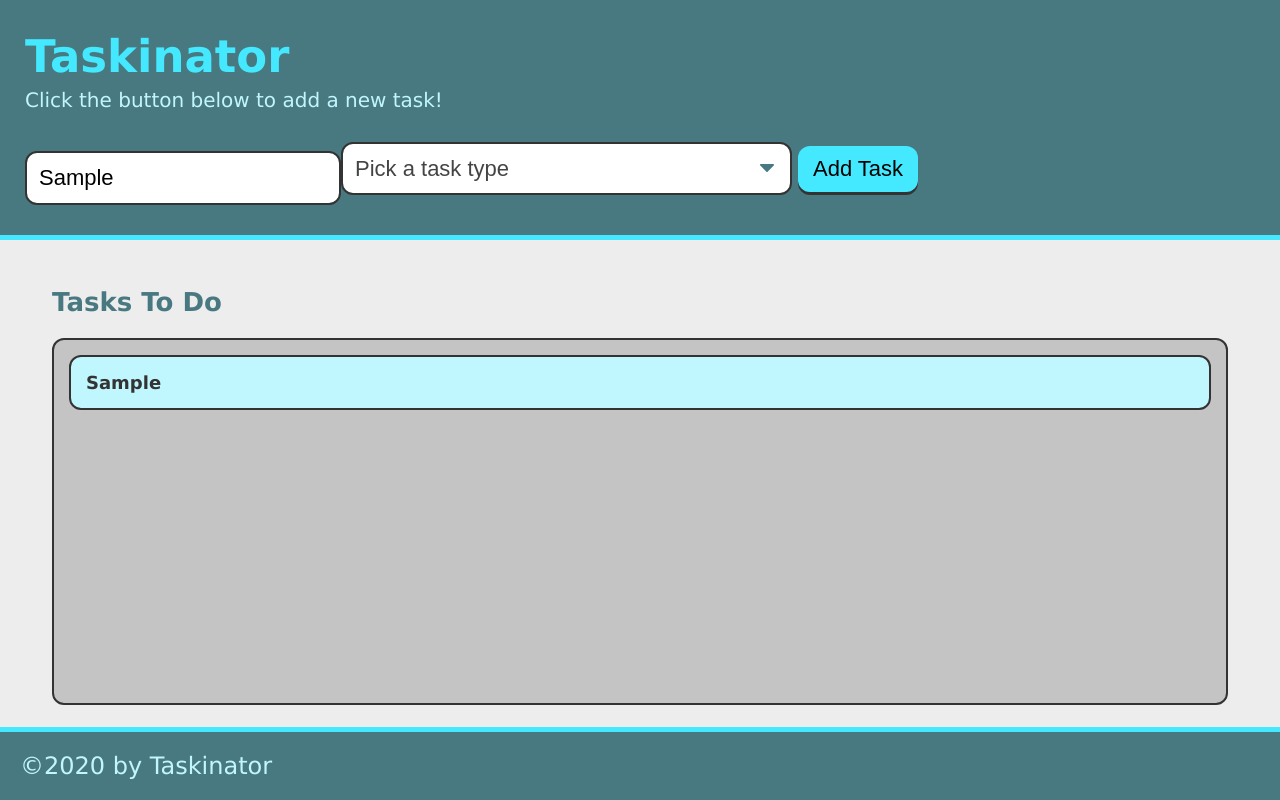
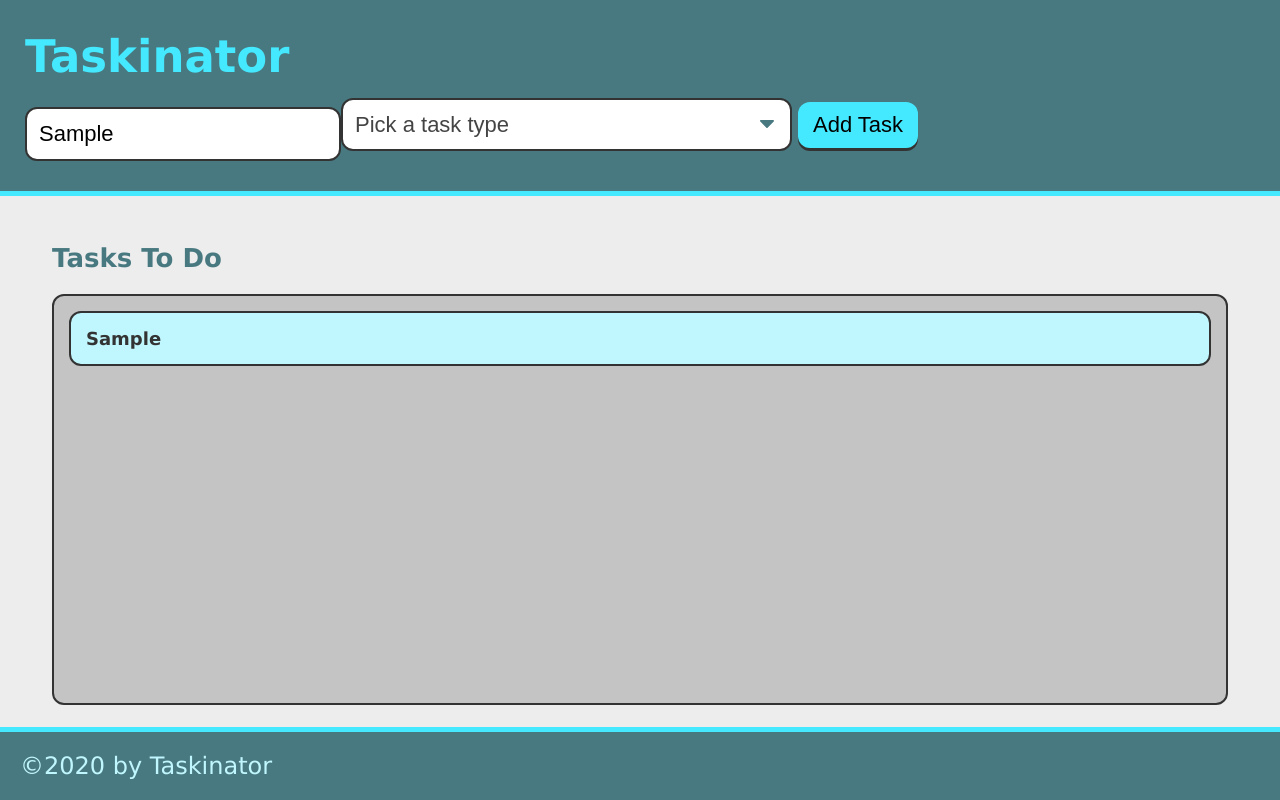
Before and after one commit to MLanfear/taskinator, a plain HTML site: page index.html in a window 1280 px wide. Both pictures are taken after typing "Sample" into the empty fields and a click on the button "Add Task". Drawn offline with Linux system fonts and the light colour scheme.

Commit message:
end of 4.2.6

```diff
--- a/assets/js/script.js
+++ b/assets/js/script.js
@@ -3,13 +3,11 @@ var formEl = document.querySelector("#task-form")
 var tasksToDoEl = document.querySelector("#tasks-to-do");
 
 var createTaskHandler = function() {
-
-var taskNameInput = document.querySelector("input[name='task-name']").value;
-
-var taskTypeInput = document.querySelector("select[name='task-type']").value;
-
     event.preventDefault();
 
+    var taskNameInput = document.querySelector("input[name='task-name']").value;
+
+    var taskTypeInput = document.querySelector("select[name='task-type']").value;
 
 
     var listItemEl = document.createElement("li");
@@ -22,6 +20,7 @@ var taskTypeInput = document.querySelector("select[name='task-type']").value;
     listItemEl.appendChild(taskInfoEl);
 
     tasksToDoEl.appendChild(listItemEl);
+
 };
 
 formEl.addEventListener("submit", createTaskHandler);
--- a/index.html
+++ b/index.html
@@ -17,7 +17,6 @@
     <header>
 
         <h1 class="page-title">Taskinator</h1>
-        <p>Click the button below to add a new task!</p>
 
         <form id="task-form">
             <div class="form group">
```
